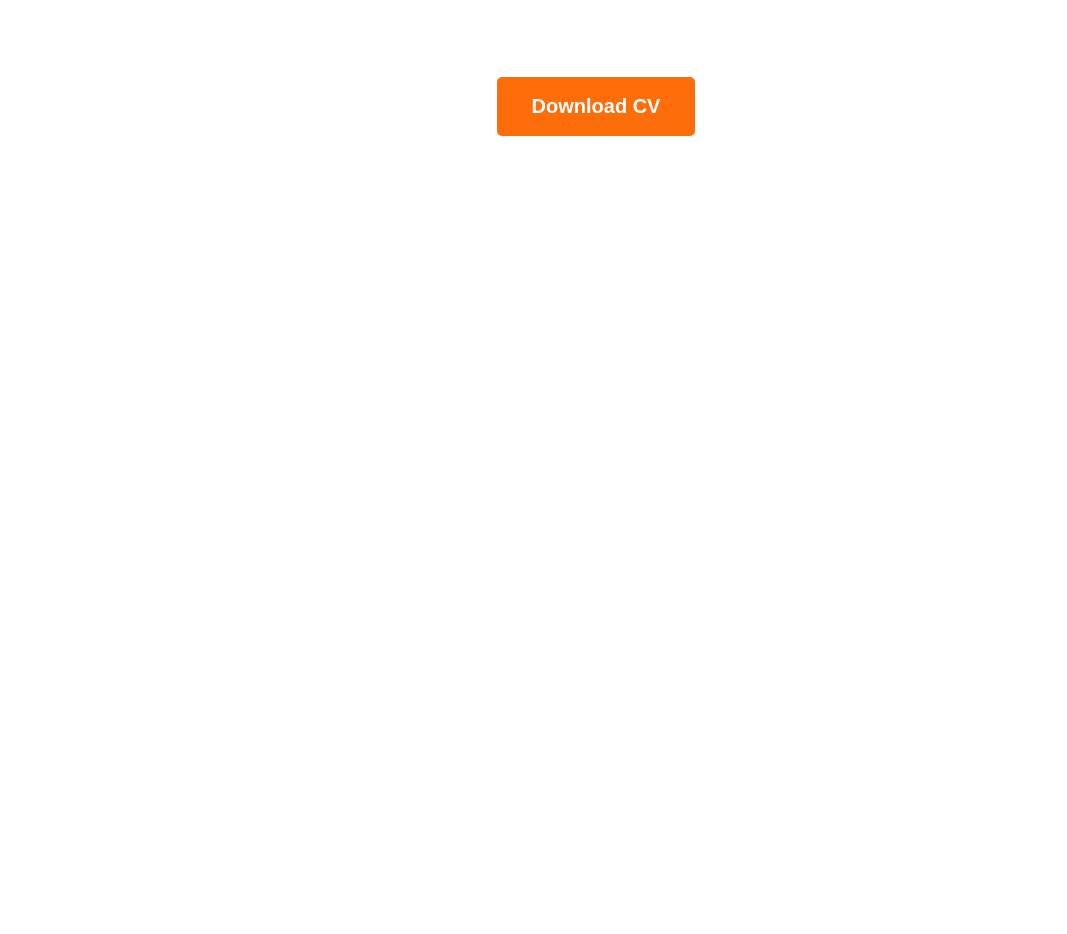
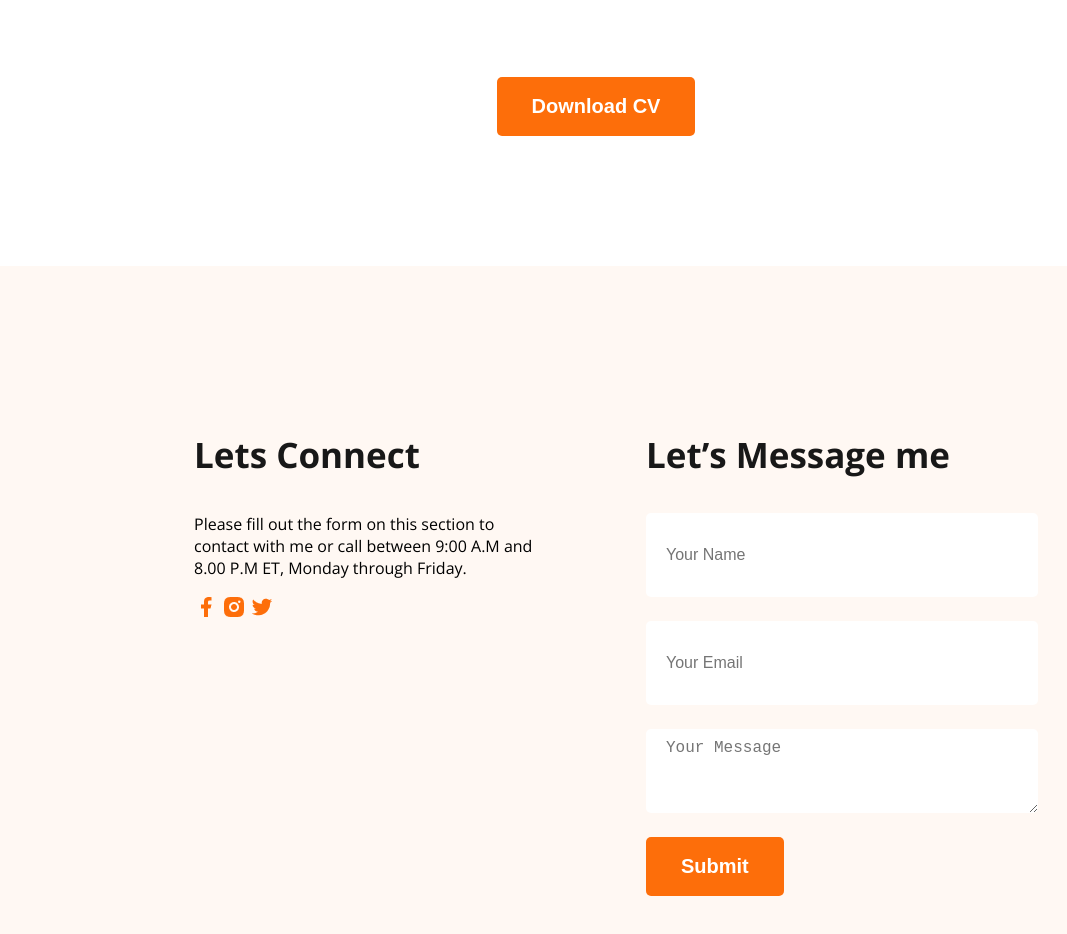
Before and after one commit to nahidn228/dev-portfolio, a plain HTML site: page index.html in a window 1280 px wide. Shown: the part 3803-4737 px from the top of the page, without its empty margins (44-1111 px from the left). Before the commit the page ends 4069 px from the top, so only its background shows below. Drawn offline with nearby package versions, Linux system fonts and the light colour scheme.

Commit message:
footer done

```diff
--- a/index.html
+++ b/index.html
@@ -182,8 +182,24 @@
        </section>
     </main>
     <footer class="secondery-bg">
-      <div class="footer-column"></div>
-      <div class="footer-column"></div>
+      <div class="footer-column">
+        <h3 class="section-title">Lets Connect</h3>
+        <p>Please fill out the form on this section to contact with me or call between 9:00 A.M and 8.00 P.M ET, Monday through Friday.</p>
+        <div>
+          <a href=""><img src="images/icons/facebook.png" alt=""></a>
+          <a href=""><img src="images/icons/insta.png" alt=""></a>
+          <a href=""><img src="images/icons/twitter.png" alt=""></a>
+        </div>
+      </div>
+      <div class="footer-column">
+        <h3 class="section-title">Let’s Message me</h3>
+        <form action="">
+          <input class="input-type" type="text" name="" id="" placeholder="Your Name">
+          <input class="input-type" type="email" name="" id="" placeholder="Your Email">
+          <textarea class="input-type" name="" id="" cols="30" rows="20" placeholder="Your Message"></textarea>
+          <input class="btn-primary" type="button" value="Submit">
+        </form>
+      </div>
     </footer>
   </body>
 </html>
--- a/style/style.css
+++ b/style/style.css
@@ -31,6 +31,7 @@
   padding: 18px 35px;
   border: none;
   border-radius: 5px;
+  cursor: pointer;
 }
 
 .section-title {
@@ -189,3 +190,25 @@ main section {
 .resume-download-cv{
   margin-top: 50px;
 }
+
+/* Footer style */
+
+footer{
+  padding: 130px 230px;
+  display: flex;
+  gap: 100px;
+}
+.footer-column{
+  width: 50%;
+}
+.input-type  {
+height: 64px;
+border-radius: 5px;
+background-color: white;
+display: block;
+width: 100%;
+padding: 10px 20px;
+margin-bottom: 24px;
+border: none;
+font-size: 16px;
+}
```
